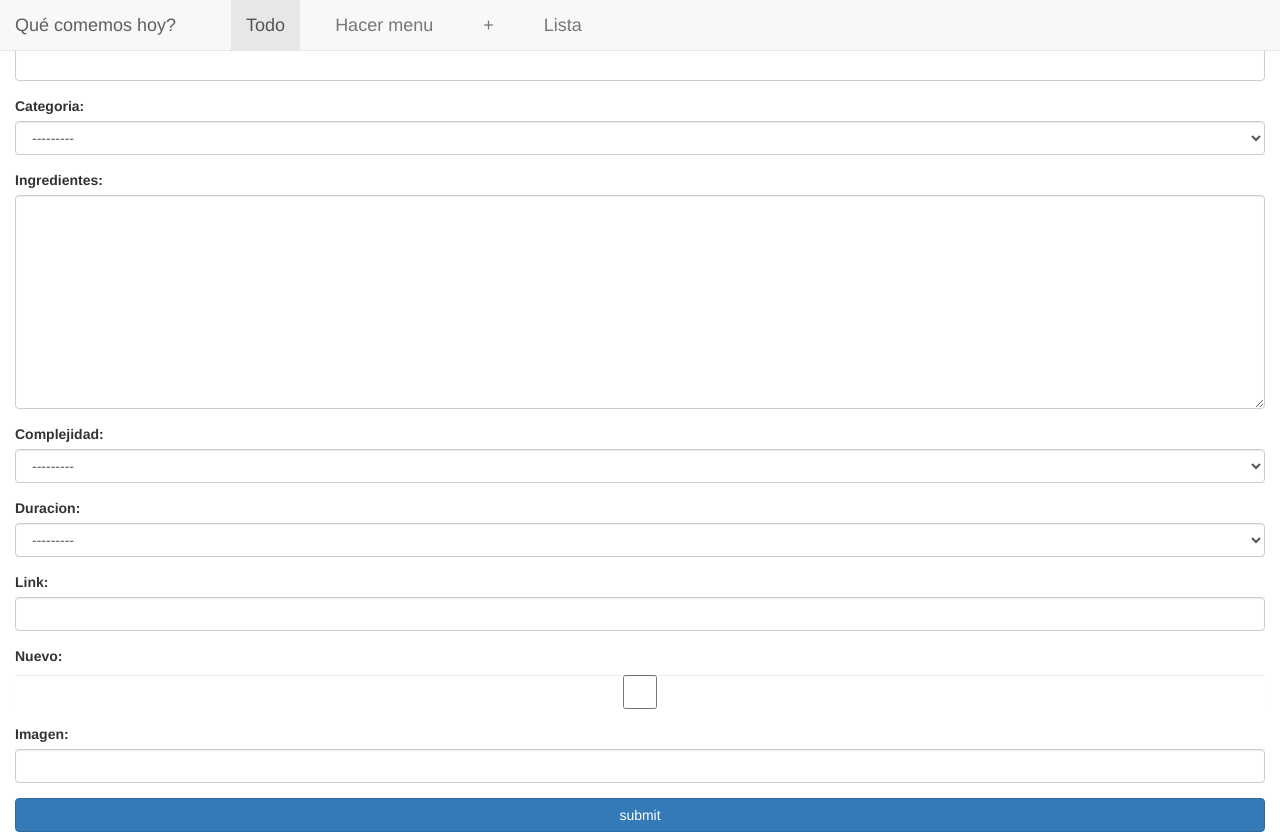
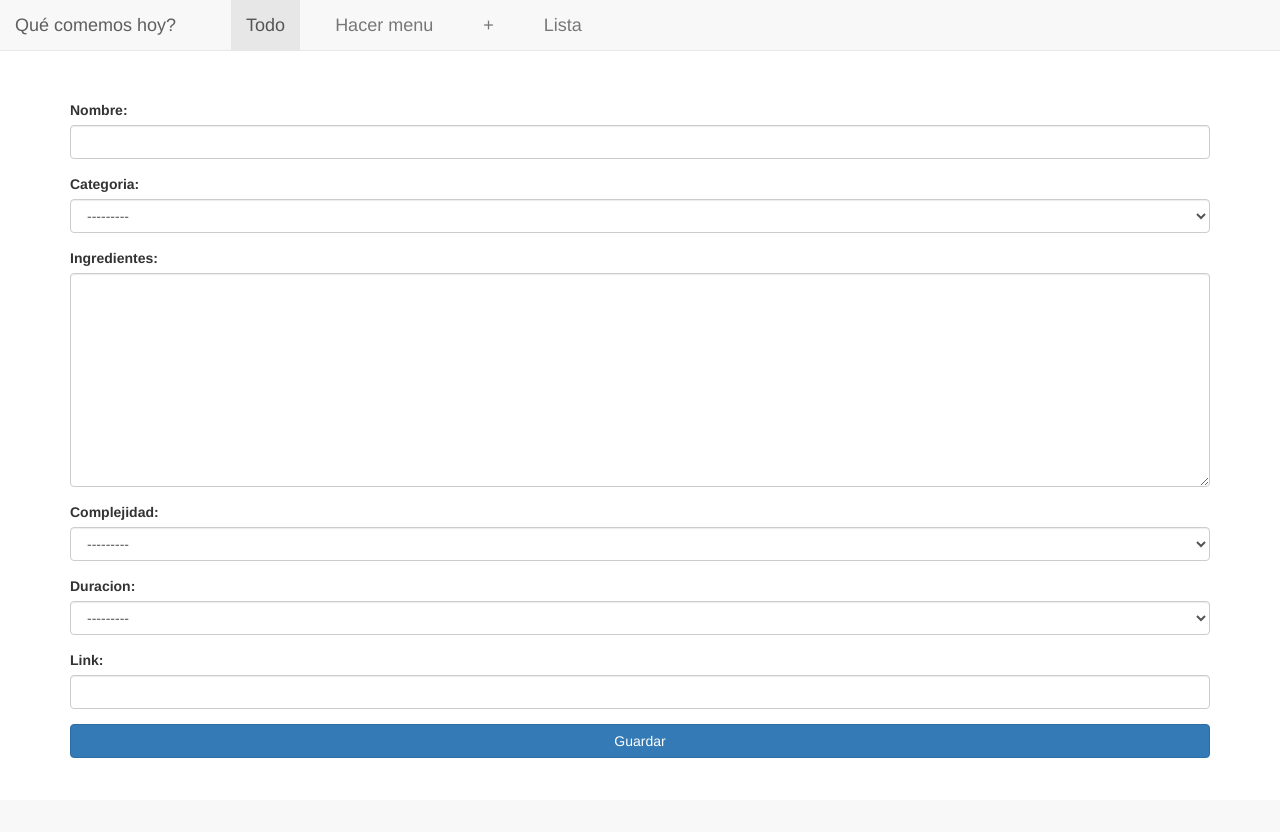
Before and after one commit to killoncio/hoy_comemos_django, a Django app: page /app/add/ in a window 1280 px wide. After the commit the page ends 758 px from the top, so only its background shows below. Run offline with Django 3.2, Linux system fonts and the light colour scheme; some libraries are stand-ins or nearby versions.

Commit message:
fixed some things in add meal template

```diff
--- a/hoy_comemos_django/app/forms.py
+++ b/hoy_comemos_django/app/forms.py
@@ -5,7 +5,7 @@ from app.models import Meal
 class MealForm(ModelForm):
 	class Meta:
 		model = Meal
-		fields = '__all__'
+		exclude = ['is_new','image_name']
 		labels = {
 		    'name' : 'Nombre',
 		    'category' : 'Categoria',
@@ -13,6 +13,4 @@ class MealForm(ModelForm):
 		    'complexity' : 'Complejidad',
 		    'duration' : 'Duracion',
 		    'link' : 'Link',
-		    'is_new' : 'Nuevo',
-		    'image_name' : 'Imagen'
 		}
--- a/hoy_comemos_django/templates/app/add_meal.html
+++ b/hoy_comemos_django/templates/app/add_meal.html
@@ -5,9 +5,13 @@
 {% load myfilters %}
 
 {% block body_block %}
+<div class="container">
+<div class="row">
+<div class="content-boxes-v6">
 <div class="col-md-12">
-<h1>Nuevo plato</h1>
 
+<!-- <h1>Nuevo plato</h1>
+ -->
 {{ form.non_field_errors }}
 <form method="POST">
 	{% csrf_token %}
@@ -23,8 +27,11 @@
 	        {% endif %}
 	    </div>
 	{% endfor %}
-	<input type="Guardar" class="btn btn-primary btn-block" value="submit">
+	<input type="Guardar" class="btn btn-primary btn-block" value="Guardar">
 
 </form>
 </div>
+</div>
+</div>
+</div>
 {% endblock %}
```
